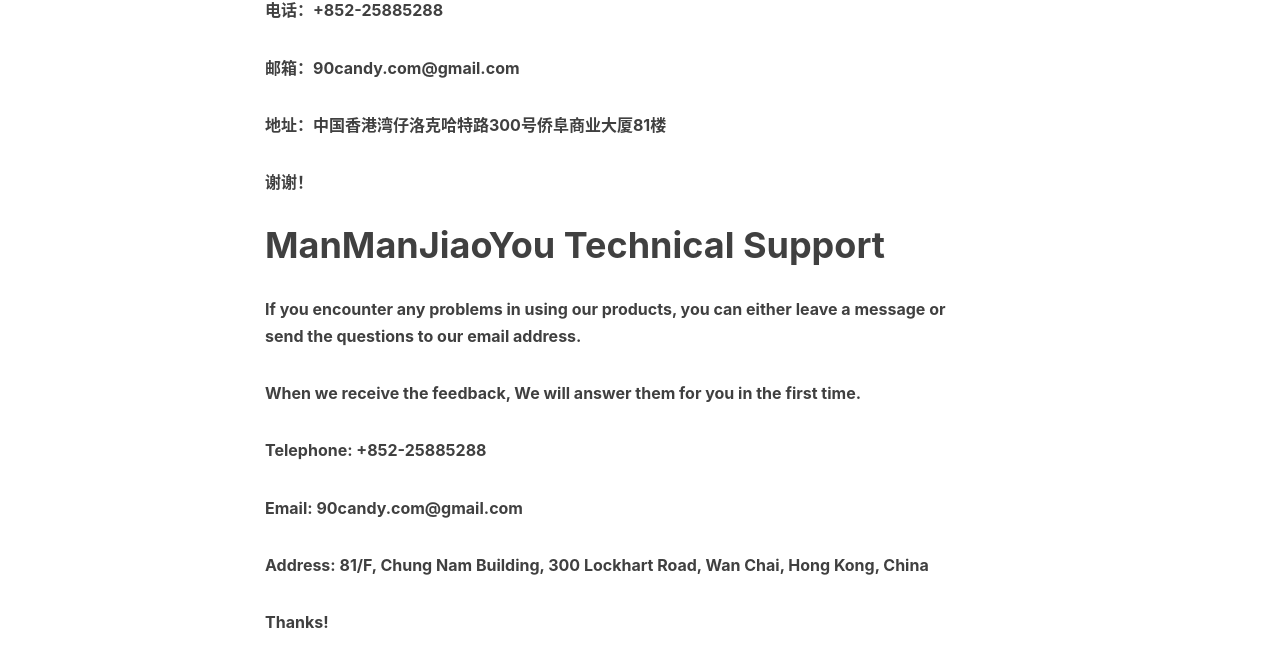
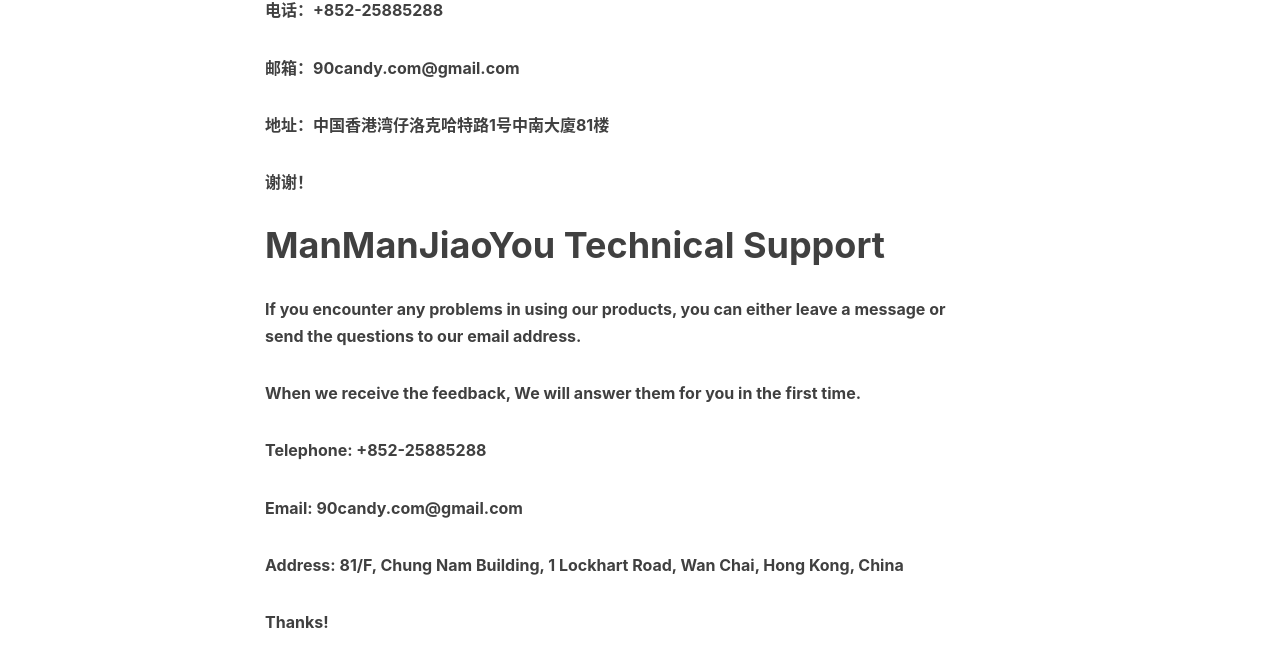
Before and after one commit to AAWayne/AAWayne.github.io, a Jekyll site: the page built from _posts/2016-01-01-support.md, in a window 1280 px wide. Shown: the part 693-1357 px from the top of the page. Built offline with Jekyll 4.4.1, drawn with Linux system fonts in a browser that asks for light colours; nearby versions of some CDN libraries; comment, search, counter and statistics services are not loaded.

Commit message:
漫漫交友技术支持

```diff
--- a/_posts/2016-01-01-support.md
+++ b/_posts/2016-01-01-support.md
@@ -20,7 +20,7 @@
 
 **邮箱：90candy.com@gmail.com**
 
-**地址：中国香港湾仔洛克哈特路300号侨阜商业大厦81楼**
+**地址：中国香港湾仔洛克哈特路1号中南大廈81楼**
 
 **谢谢！**
 
@@ -35,6 +35,6 @@
 
 **Email: 90candy.com@gmail.com**
 
-**Address: 81/F, Chung Nam Building, 300 Lockhart Road, Wan Chai, Hong Kong, China**
+**Address: 81/F, Chung Nam Building, 1 Lockhart Road, Wan Chai, Hong Kong, China**
 
 **Thanks!**
```
